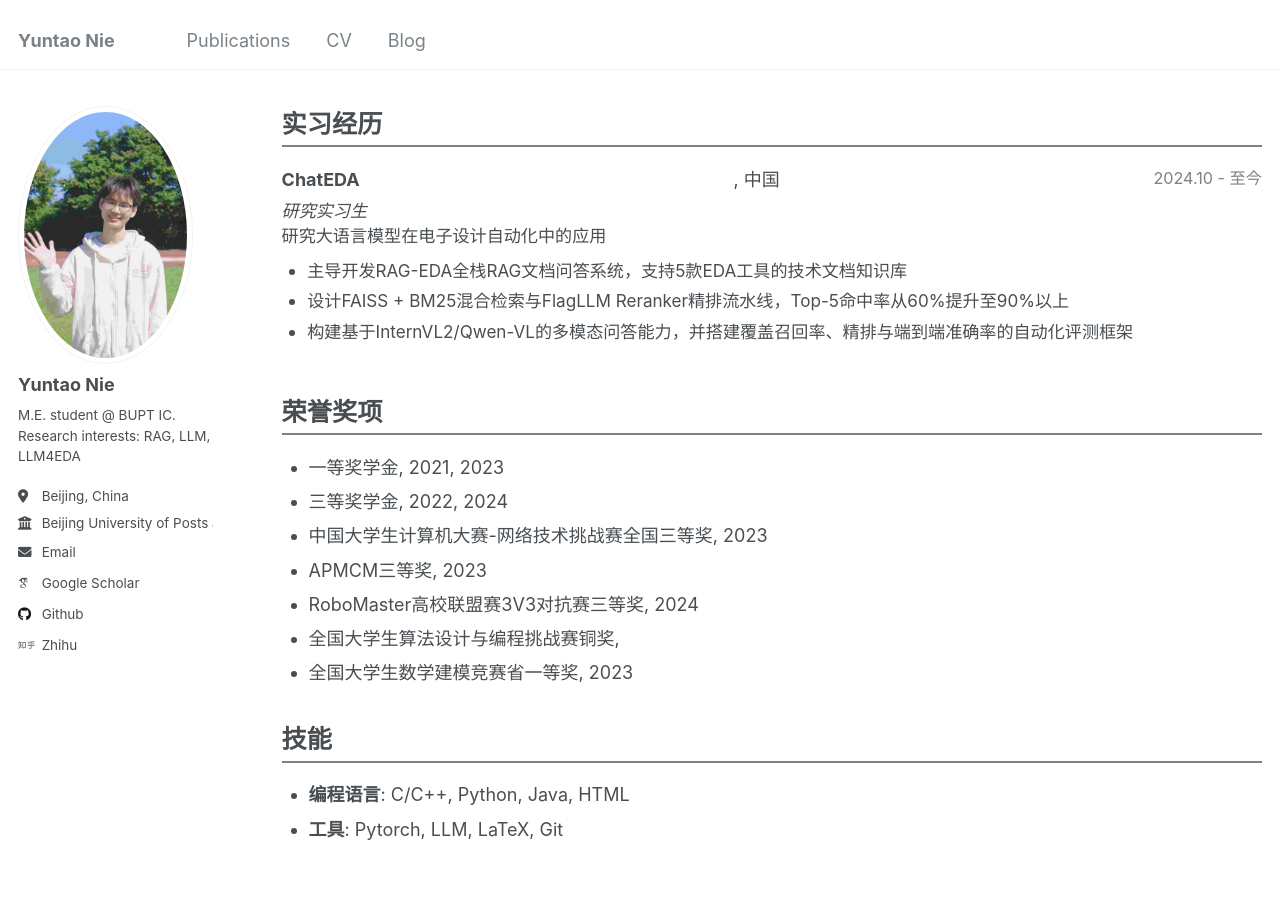
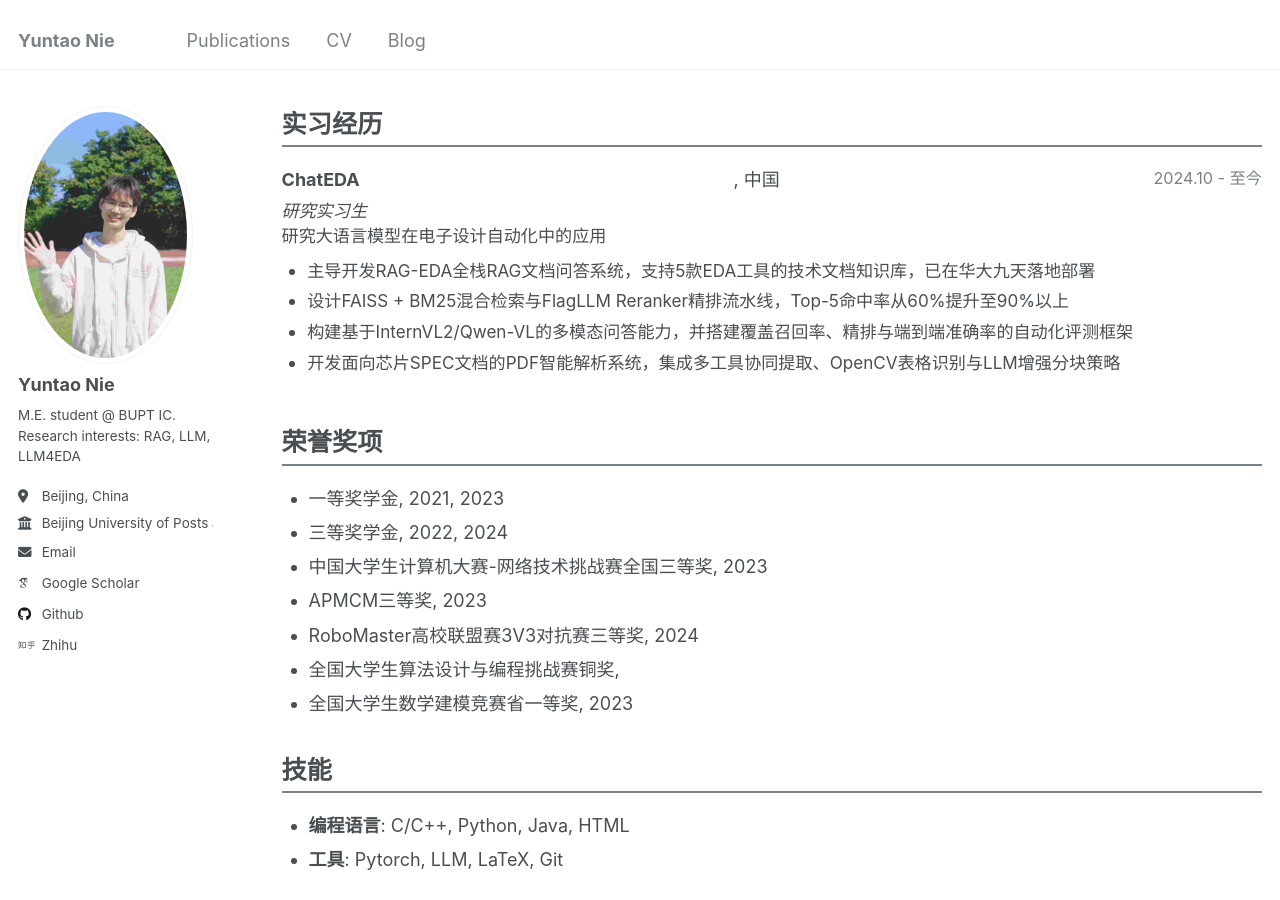
Before and after one commit to 1571859588/1571859588.github.io, a Jekyll site: the page built from _pages/cv-zh.md, in a window 1280 px wide and 900 px high, scrolled down 1977 px. Built offline with Jekyll 4.4.1, drawn with Linux system fonts in a browser that asks for light colours; some web fonts are replaced.

Commit message:
feat(cv): add PDF parsing system to internship responsibilities

```diff
--- a/_data/cv.yml
+++ b/_data/cv.yml
@@ -81,13 +81,15 @@ internships:
       zh: "研究大语言模型在电子设计自动化中的应用"
     responsibilities:
       en:
-        - "Led the development of RAG-EDA, a full-stack RAG-based document QA system for 5 EDA tools"
+        - "Led the development of RAG-EDA, a full-stack RAG-based document QA system for 5 EDA tools, deployed at Empyrean Technology"
         - "Designed hybrid retrieval (FAISS + BM25) and FlagLLM Reranker pipeline, improving Top-5 hit rate from 60% to over 90%"
         - "Built multimodal QA with InternVL2/Qwen-VL and automated evaluation framework with regression testing"
+        - "Developed an intelligent PDF parsing system for chip SPEC documents, integrating multi-tool extraction, OpenCV table recognition, and LLM-enhanced chunking"
       zh:
-        - "主导开发RAG-EDA全栈RAG文档问答系统，支持5款EDA工具的技术文档知识库"
+        - "主导开发RAG-EDA全栈RAG文档问答系统，支持5款EDA工具的技术文档知识库，已在华大九天落地部署"
         - "设计FAISS + BM25混合检索与FlagLLM Reranker精排流水线，Top-5命中率从60%提升至90%以上"
         - "构建基于InternVL2/Qwen-VL的多模态问答能力，并搭建覆盖召回率、精排与端到端准确率的自动化评测框架"
+        - "开发面向芯片SPEC文档的PDF智能解析系统，集成多工具协同提取、OpenCV表格识别与LLM增强分块策略"
 
 # Projects
 # Each project can have:
```
